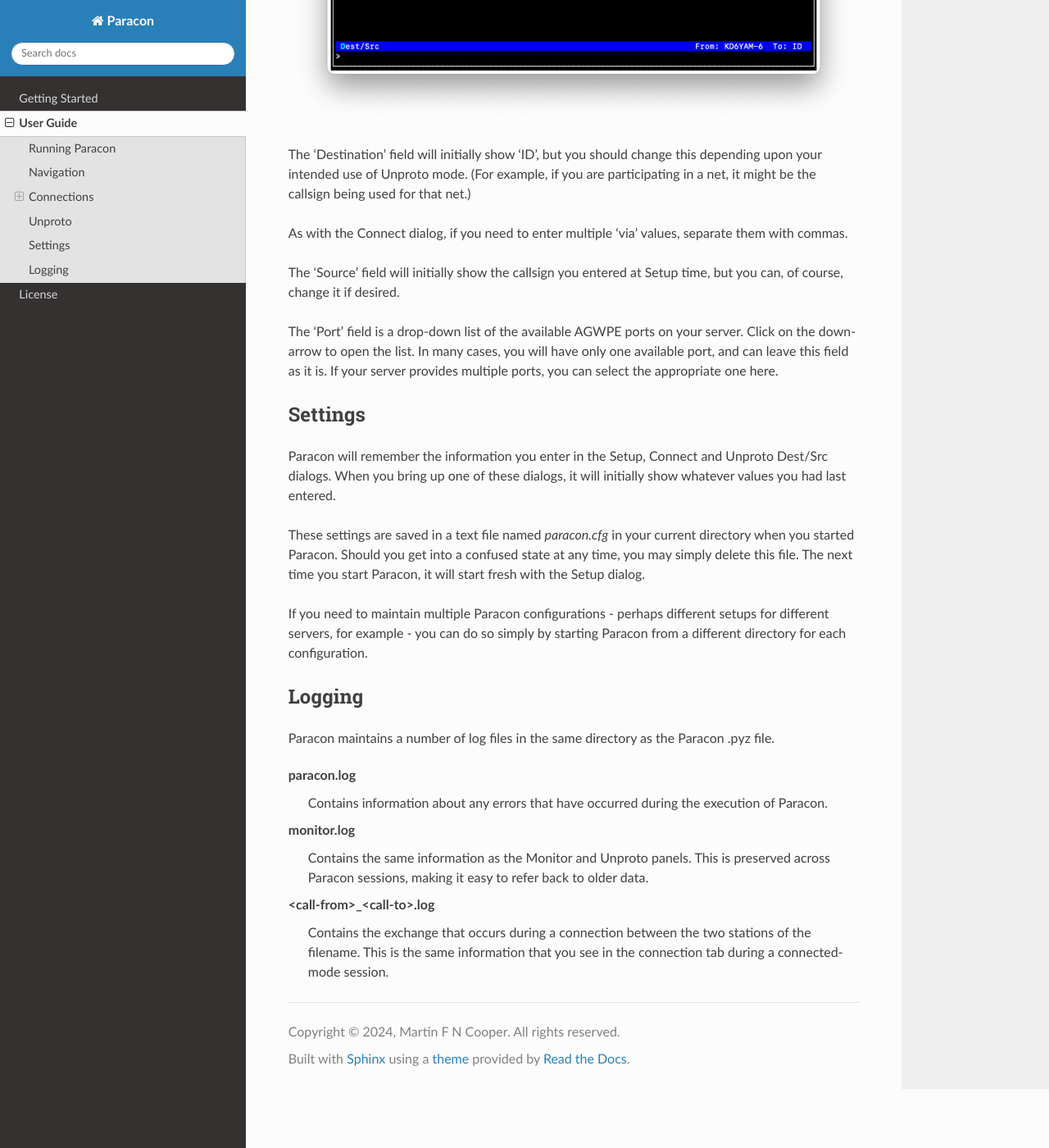
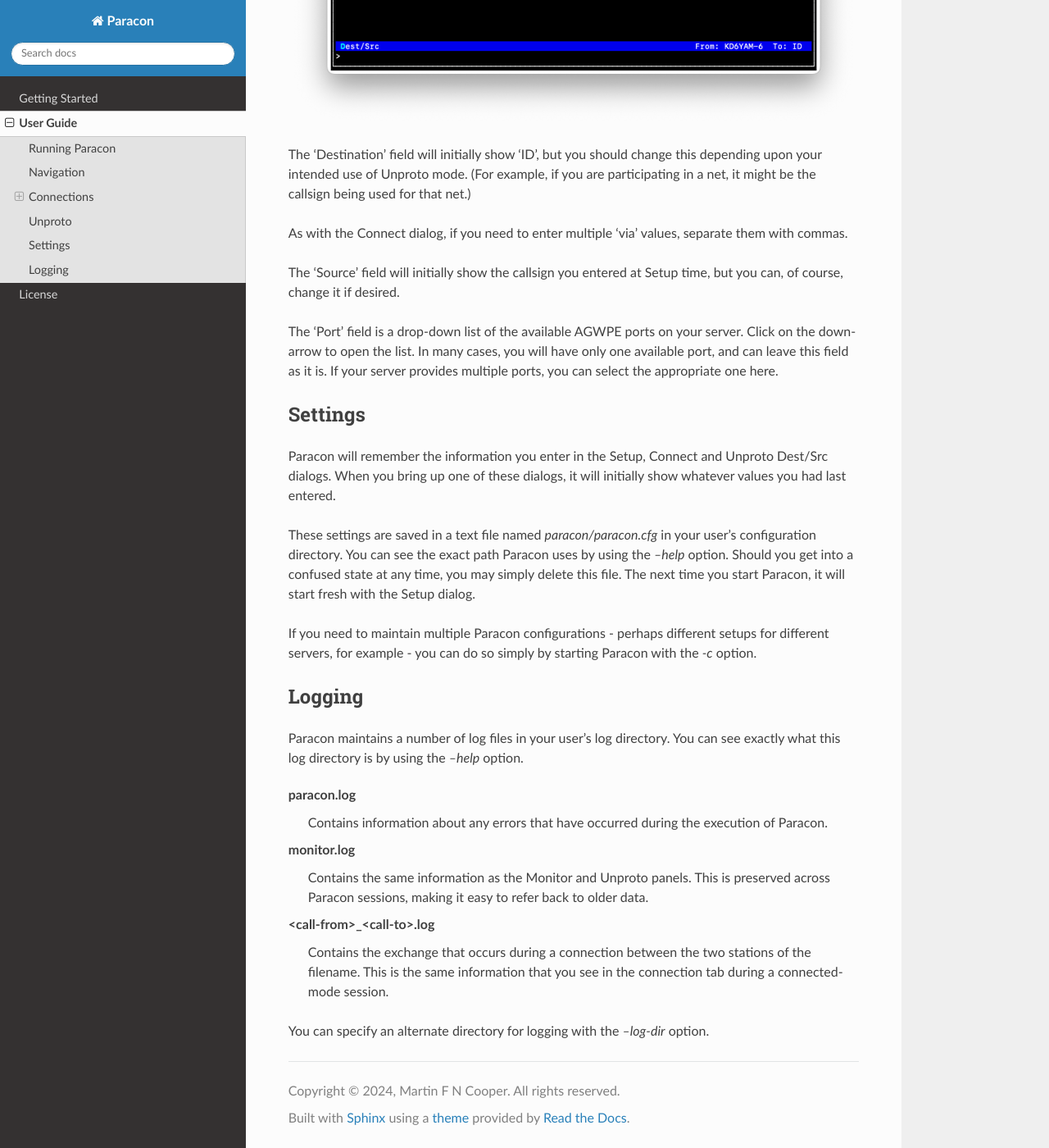
Before and after one commit to mfncooper/paracon, a Sphinx documentation site: the page built from docs/userguide.rst, in a window 1280 px wide and 1400 px high, scrolled down 6034 px. Shown: the whole window at 82% size. Built offline with Sphinx 7.4.7 and the Read the Docs theme 3.1.0, drawn with Linux system fonts in a browser that asks for light colours.

Commit message:
update documentation with info on config/log paths

```diff
--- a/docs/userguide.rst
+++ b/docs/userguide.rst
@@ -191,20 +191,20 @@ Paracon will remember the information you enter in the Setup, Connect and
 Unproto Dest/Src dialogs. When you bring up one of these dialogs, it will
 initially show whatever values you had last entered.
 
-These settings are saved in a text file named `paracon.cfg` in your current
-directory when you started Paracon. Should you get into a confused state at
+These settings are saved in a text file named `paracon/paracon.cfg` in your
+user's configuration directory. You can see the exact path Paracon uses by using the `--help` option. Should you get into a confused state at
 any time, you may simply delete this file. The next time you start Paracon,
 it will start fresh with the Setup dialog.
 
 If you need to maintain multiple Paracon configurations - perhaps different
 setups for different servers, for example - you can do so simply by starting
-Paracon from a different directory for each configuration.
+Paracon with the `-c` option.
 
 Logging
 -------
 
-Paracon maintains a number of log files in the same directory as the Paracon
-.pyz file.
+Paracon maintains a number of log files in your user's log directory. You can
+see exactly what this log directory is by using the `--help` option.
 
 paracon.log
    Contains information about any errors that have occurred during the
@@ -218,3 +218,5 @@ monitor.log
    Contains the exchange that occurs during a connection between the two
    stations of the filename. This is the same information that you see in the
    connection tab during a connected-mode session.
+
+You can specify an alternate directory for logging with the `--log-dir` option.
```
